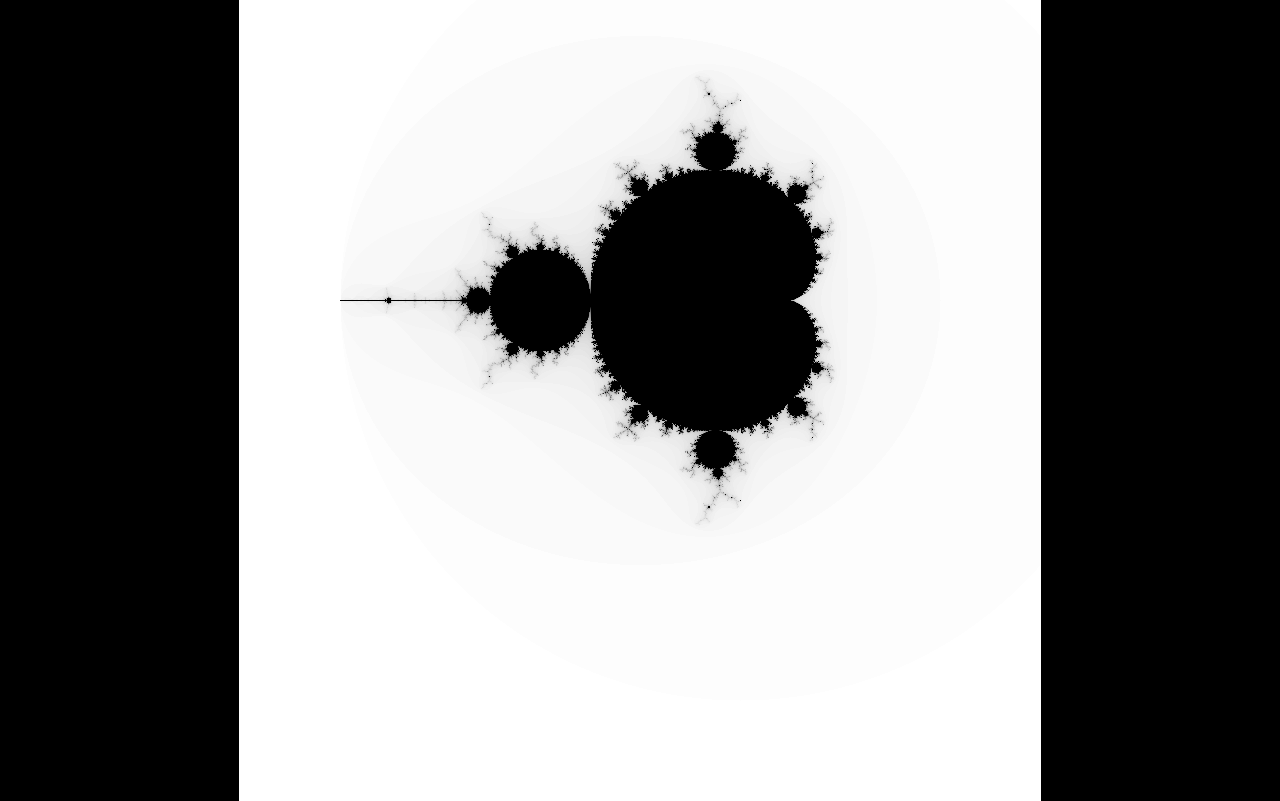
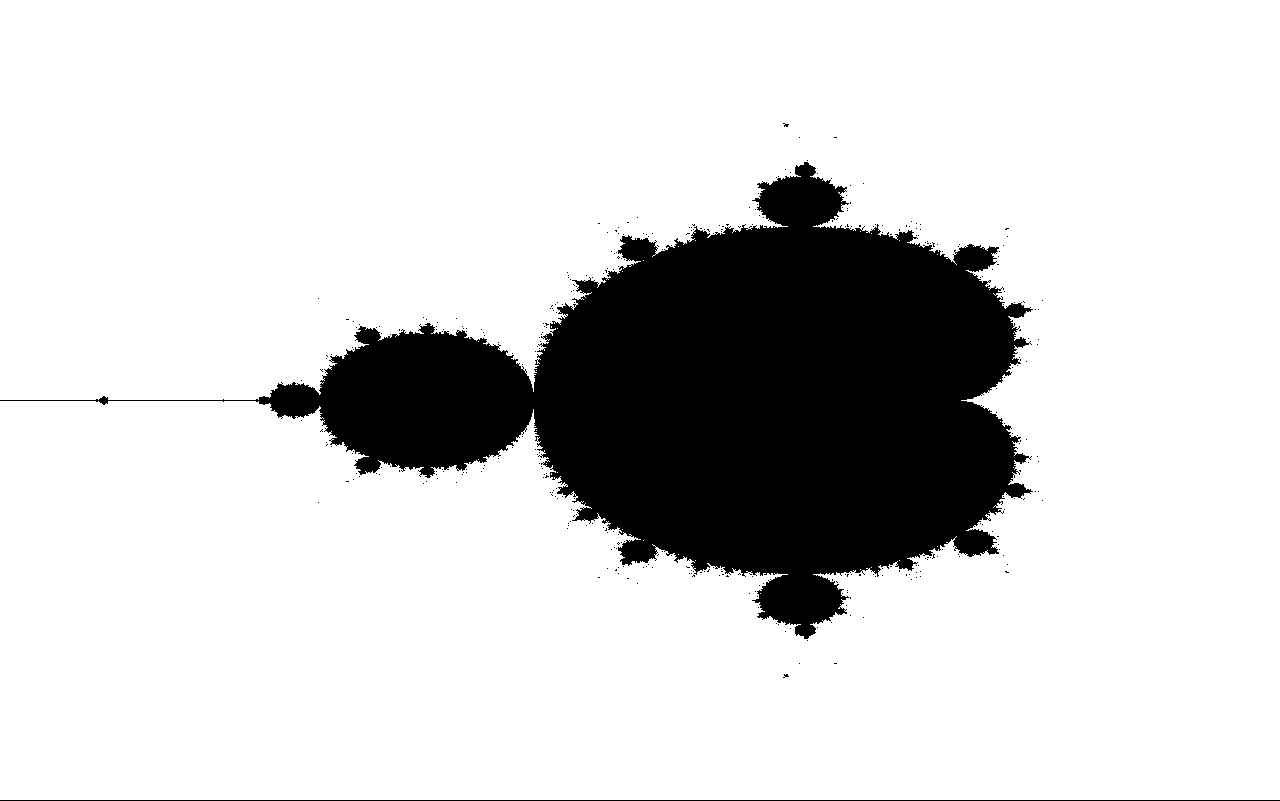
Before and after one commit to Juliyaone/aston, a plain HTML site: page index.html in a window 1280 px wide. Drawn offline with Linux system fonts and the light colour scheme.

Commit message:
Изменила цвет и добавила увеличение колесиком мыши

```diff
--- a/index.html
+++ b/index.html
@@ -3,23 +3,11 @@
   <head>
     <meta charset="UTF-8" />
     <meta name="viewport" content="width=device-width, initial-scale=1.0" />
+    <link rel="stylesheet" href="./style.css" />
     <title>Множество Мандельброта</title>
-    <style>
-      body {
-        margin: 0;
-        display: flex;
-        justify-content: center;
-        align-items: center;
-        height: 100vh;
-        background-color: #000;
-      }
-      canvas {
-        border: 1px solid #fff;
-      }
-    </style>
   </head>
   <body>
-    <canvas id="mandelbrotCanvas" width="800" height="800"></canvas>
+    <canvas id="mandelbrot"></canvas>
     <script src="./index.js"></script>
   </body>
 </html>
--- a/index.js
+++ b/index.js
@@ -1,52 +1,96 @@
-const canvas = document.getElementById("mandelbrotCanvas");
+const canvas = document.getElementById("mandelbrot");
 const ctx = canvas.getContext("2d");
 
-const width = canvas.width;
-const height = canvas.height;
+let scale = 3;
+let offsetX = -0.5;
+let offsetY = 0;
+let maxIterations = 100;
+let isDragging = false;
+let lastX, lastY;
 
-// Параметры для отрисовки
-const maxIterations = 100; // Максимальное количество итераций
-const zoom = 200; // Масштаб
-const offsetX = -2.5; // Смещение по X
-const offsetY = -1.5; // Смещение по Y
-
-// Функция для проверки принадлежности точки к множеству Мандельброта
-function mandelbrot(c) {
-  let z = { x: 0, y: 0 };
-  let n = 0;
-
-  while (n < maxIterations) {
-    const xTemp = z.x * z.x - z.y * z.y + c.x;
-    z.y = 2 * z.x * z.y + c.y;
-    z.x = xTemp;
-
-    if (z.x * z.x + z.y * z.y > 4) {
-      return n;
-    }
-
-    n++;
-  }
-
-  return maxIterations;
+function resizeCanvas() {
+  const dpr = window.devicePixelRatio || 1;
+  const rect = canvas.getBoundingClientRect();
+  canvas.width = rect.width * dpr;
+  canvas.height = rect.height * dpr;
+  ctx.scale(dpr, dpr);
 }
 
-// Отрисовка множества Мандельброта
+function mapToMandelbrot(x, y) {
+  return {
+    re: ((x - canvas.width / 2) * scale) / canvas.width + offsetX,
+    im: ((y - canvas.height / 2) * scale) / canvas.height + offsetY,
+  };
+}
+
 function drawMandelbrot() {
-  for (let px = 0; px < width; px++) {
-    for (let py = 0; py < height; py++) {
-      // Преобразование координат пикселя в координаты на комплексной плоскости
-      const x0 = px / zoom + offsetX;
-      const y0 = py / zoom + offsetY;
+  const imageData = ctx.createImageData(canvas.width, canvas.height);
+  const data = new Uint32Array(imageData.data.buffer);
 
-      const m = mandelbrot({ x: x0, y: y0 });
-
-      // Цвет в зависимости от количества итераций
-      const color =
-        m === maxIterations ? 0 : 255 - Math.floor((m / maxIterations) * 255);
-      ctx.fillStyle = `rgb(${color}, ${color}, ${color})`;
-      ctx.fillRect(px, py, 1, 1);
+  for (let y = 0; y < canvas.height; y++) {
+    for (let x = 0; x < canvas.width; x++) {
+      const c = mapToMandelbrot(x, y);
+      let zr = 0,
+        zi = 0,
+        iter = 0;
+      let zr2 = 0,
+        zi2 = 0;
+      while (iter < maxIterations && zr2 + zi2 <= 4) {
+        zi = 2 * zr * zi + c.im;
+        zr = zr2 - zi2 + c.re;
+        zr2 = zr * zr;
+        zi2 = zi * zi;
+        iter++;
+      }
+      const color = iter === maxIterations ? 0x000000ff : 0xffffffff;
+      data[y * canvas.width + x] = color;
     }
   }
+  ctx.putImageData(imageData, 0, 0);
 }
 
-drawMandelbrot();
+canvas.addEventListener("mousedown", (e) => {
+  isDragging = true;
+  lastX = e.clientX;
+  lastY = e.clientY;
+});
+
+canvas.addEventListener("mousemove", (e) => {
+  if (!isDragging) return;
+  offsetX -= ((e.clientX - lastX) * scale) / canvas.width;
+  offsetY -= ((e.clientY - lastY) * scale) / canvas.height;
+  lastX = e.clientX;
+  lastY = e.clientY;
+  requestAnimationFrame(drawMandelbrot);
+});
+
+canvas.addEventListener("mouseup", () => {
+  isDragging = false;
+});
+
+canvas.addEventListener("wheel", (e) => {
+  e.preventDefault();
+  const zoomFactor = e.deltaY > 0 ? 1.1 : 0.9;
+  scale *= zoomFactor;
+  maxIterations = Math.min(
+    1000,
+    Math.max(50, Math.round(maxIterations * (1 / zoomFactor)))
+  );
+  const rect = canvas.getBoundingClientRect();
+  const mouseX = e.clientX - rect.left;
+  const mouseY = e.clientY - rect.top;
+  const beforeZoom = mapToMandelbrot(mouseX, mouseY);
+  scale *= zoomFactor;
+  const afterZoom = mapToMandelbrot(mouseX, mouseY);
+  offsetX += beforeZoom.re - afterZoom.re;
+  offsetY += beforeZoom.im - afterZoom.im;
+  requestAnimationFrame(drawMandelbrot);
+});
+
+window.addEventListener("resize", () => {
+  resizeCanvas();
+  requestAnimationFrame(drawMandelbrot);
+});
+
+resizeCanvas();
+requestAnimationFrame(drawMandelbrot);
--- /dev/null
+++ b/style.css
@@ -0,0 +1,13 @@
+body {
+  margin: 0;
+  overflow: hidden;
+  background: #000;
+  display: flex;
+  justify-content: center;
+  align-items: center;
+  height: 100vh;
+}
+canvas {
+  width: 100%;
+  height: 100%;
+}
```
Also changed, not shown: 1 other file.
